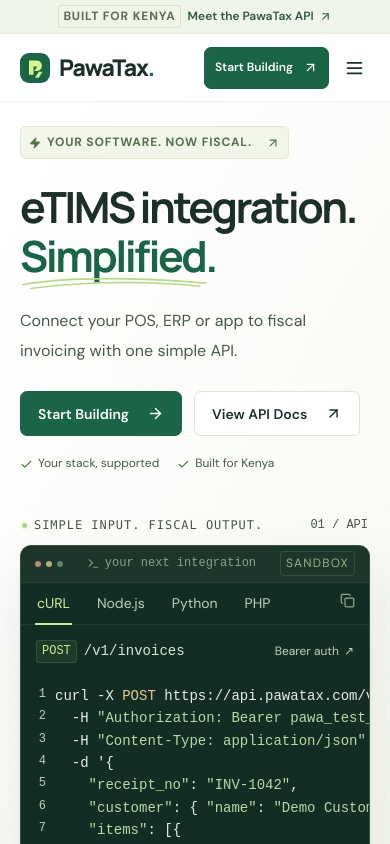
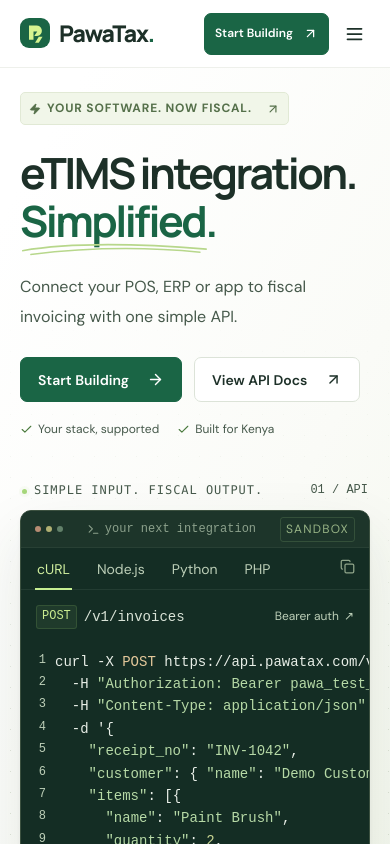
Before and after one commit to SK108045/Etims_FrontEnd, a Next.js app: page / in a window 390 px wide. Shown: the top 844 px of the page. Built offline with nearby package versions, Linux system fonts and the light colour scheme.

Commit message:
Update Site source

```diff
--- a/src/app/globals.css
+++ b/src/app/globals.css
@@ -264,32 +264,6 @@ svg {
   top: 10px;
 }
 /* Navigation */
-.announcement {
-  height: 35px;
-  display: flex;
-  justify-content: center;
-  align-items: center;
-  gap: 13px;
-  background: #f0f5e9;
-  color: #5a6d53;
-  font-size: 14px;
-  border-bottom: 1px solid #e8eddf;
-}
-.announcement-badge {
-  font-size: 12px;
-  font-weight: 700;
-  letter-spacing: 0.07em;
-  border: 1px solid #d6e3c9;
-  padding: 1px 7px;
-  border-radius: 3px;
-}
-.announcement a {
-  display: flex;
-  align-items: center;
-  gap: 5px;
-  font-weight: 600;
-  color: #2e583d;
-}
 .site-header {
   position: sticky;
   top: 0;
@@ -3452,24 +3426,6 @@ svg {
   .container {
     width: calc(100% - 40px);
   }
-  .announcement {
-    gap: 7px;
-    font-size: 12px;
-    height: auto;
-    min-height: 34px;
-    padding: 5px 12px;
-    flex-wrap: wrap;
-  }
-  .announcement-badge {
-    font-size: 12px;
-    padding: 1px 4px;
-  }
-  .announcement > a {
-    font-size: 12px;
-  }
-  .announcement > span:nth-child(2) {
-    display: none;
-  }
   .hero-inner {
     display: flex;
     flex-direction: column;
--- a/src/components/Navbar.tsx
+++ b/src/components/Navbar.tsx
@@ -51,13 +51,6 @@ export default function Navbar() {
   }, []);
   return (
     <>
-      <div className="announcement">
-        <span className="announcement-badge">BUILT FOR KENYA</span>
-        <span>Your next integration just got simpler.</span>
-        <Link href="/developers/">
-          Meet the PawaTax API <ArrowUpRight size={13} />
-        </Link>
-      </div>
       <header className={`site-header ${scrolled ? "is-scrolled" : ""}`}>
         <nav
           className="nav container"
```
